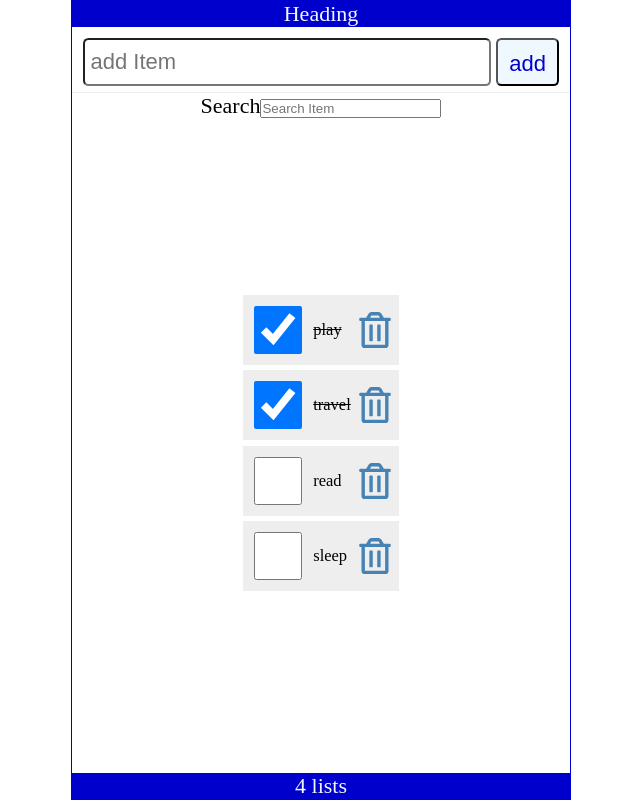
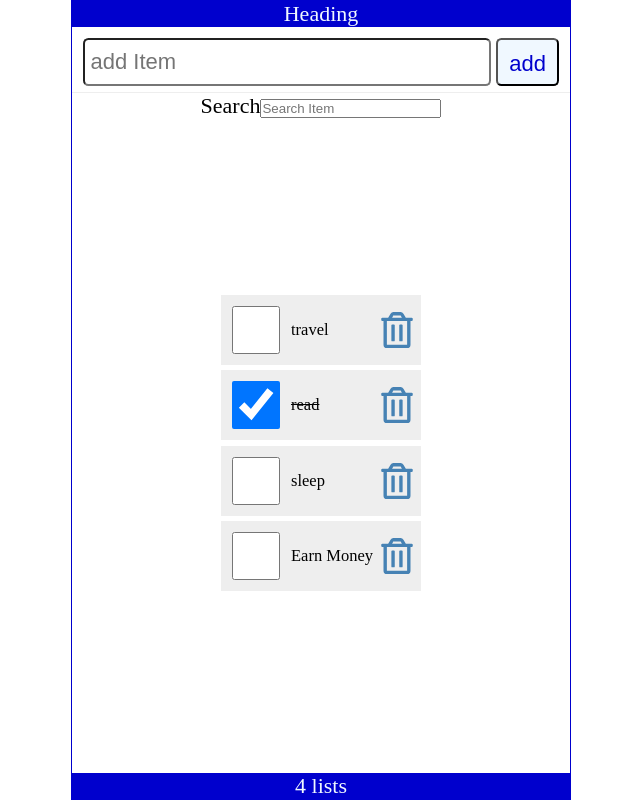
Before and after one commit to ChristopherA11/hello_world, a React (Create React App) app: page / in a window 1280 px wide. Shown: the whole page, without its empty margins (319-959 px from the left). Built offline with nearby package versions, Linux system fonts and the light colour scheme; data requests are answered from the project's data file.

Commit message:
CRUD code

```diff
--- a/data/db.json
+++ b/data/db.json
@@ -1,25 +1,24 @@
 {
-
-"routine" : [
+  "routine": [
     {
-        "id":0,
-        "checked": true,
-        "item": "play"
-},
-    {
-        "id":1,
-        "checked": true,
-        "item": "travel"
-},
-    {
-        "id":2,
-        "checked": false,
-        "item": "read"
+      "id": 1,
+      "checked": false,
+      "item": "travel"
     },
     {
-        "id":3,
-        "checked":false,
-        "item":"sleep"
+      "id": 2,
+      "checked": true,
+      "item": "read"
+    },
+    {
+      "id": 3,
+      "checked": false,
+      "item": "sleep"
+    },
+    {
+      "id": 4,
+      "checked": false,
+      "item": "Earn Money"
     }
-]
+  ]
 }
--- a/src/App.js
+++ b/src/App.js
@@ -7,6 +7,7 @@
 // import List from './List'
 import AddItem from './AddItem'
 import SearchItem from './SearchItem'
+import apiRequest from './apiRequest'
 // import CounterOne from './components/CounterOne'
 
 
@@ -43,29 +44,61 @@
             setLoading(false)
          }
          }
-      //    setTimeout(()=>{
-      //       (async () => await fetchItems())()
-      // },1000)
-    (async () => await fetchItems())()
+         setTimeout(()=>{
+            (async () => await fetchItems())()
+      },1000)
+   //  (async () => await fetchItems())()
    },[])
 
-   const addItem = (item) => {
+   const addItem = async (item) => {
       const id = dailRoutine.length ? dailRoutine[dailRoutine.length -1 ].id + 1 :1;
       const addNewItem = {id,checked:false,item}
       const listItem = [...dailRoutine,addNewItem]
       setDailRoutine(listItem)
       // localStorage.setItem("todo_list",JSON.stringify(listItem))
+      const postOptions = {
+         method: 'POST',
+         headers:{
+            'Content-Type':'application/json'
+         },
+         body:JSON.stringify(addNewItem)
+      }
+      const result = await apiRequest(API_URL,postOptions)
+      if (result){
+         setError(result)
+      }
    }
 
-   const handelChange = (id) => {
+
+   const handelChange = async(id) => {
       const dailyRoutine = dailRoutine.map((val) => val.id === id ? {...val,checked:!val.checked} : val)
       setDailRoutine(dailyRoutine)
       // localStorage.setItem("todo_list",JSON.stringify(dailyRoutine))
+      const myItem = dailyRoutine.filter((item) => item.id === id)
+      const updateOptions = {
+         method: 'PATCH',
+         headers:{
+            'Content-Type':'application/json'
+         },
+         body:JSON.stringify({checked:myItem[0].checked})
+      }
+      const reqUrl = `${API_URL}/${id}`
+      const result = await apiRequest(reqUrl,updateOptions)
+      if (result){
+         setError(result)
+      }
+
 }
-   const onClicked =(id) => {
+   const onClicked = async (id) => {
       const dailyRoutine = dailRoutine.filter((val) => val.id !== id)
       setDailRoutine(dailyRoutine)
       // localStorage.setItem("todo_list",JSON.stringify(dailyRoutine))
+      const deleteOptions = {method:"DELETE"}
+      const reqUrl = `${API_URL}/${id}`
+      const result = await apiRequest(reqUrl,deleteOptions)
+      if (result){
+         setError(result)
+      }
 }
 const handelSubmit =(e) => {
   e.preventDefault()
--- /dev/null
+++ b/src/apiRequest.js
@@ -0,0 +1,16 @@
+const apiRequest = async (url = "", optionsObj = null, errMsg = null) => {
+    try{
+       const response = await fetch(url,optionsObj)
+       if(!response.ok){
+        throw Error ("Please reload the app")
+       }
+    }
+    catch(err){
+       errMsg = err.message
+    }
+    finally{
+         return errMsg
+    }
+
+}
+export default apiRequest;
```
